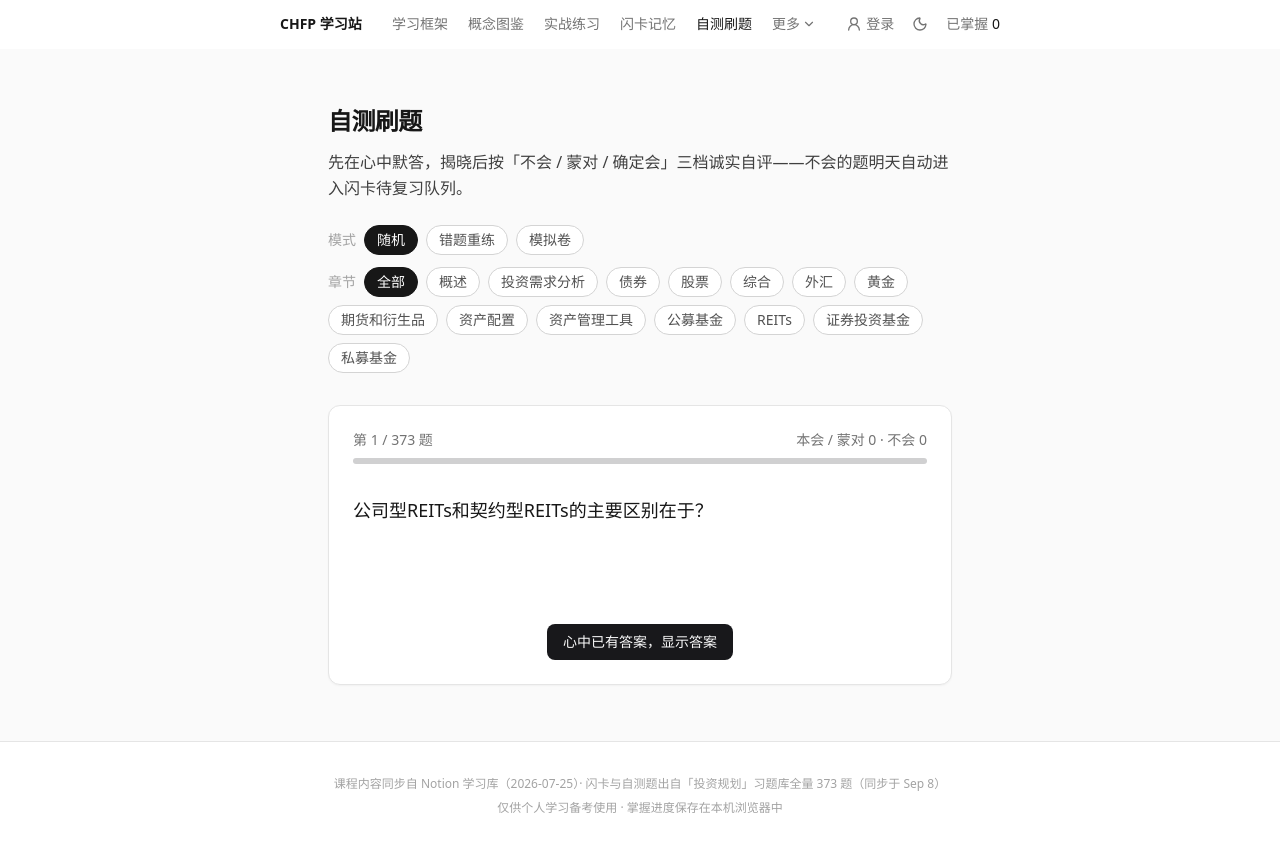
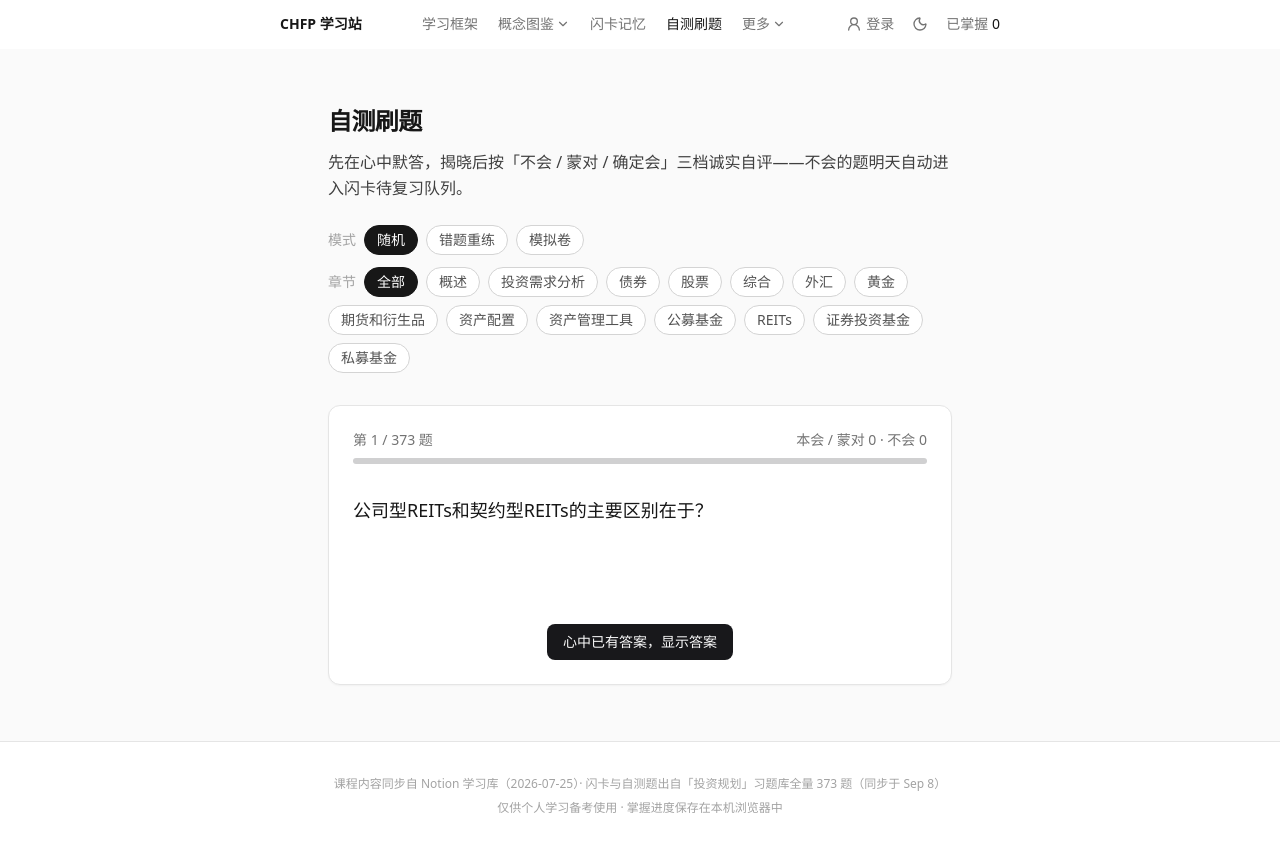
Before and after one commit to mogeko020715-wq/chfp-study-site, a React (Vite) app: page /quiz in a window 1280 px wide. Built offline with nearby package versions, Linux system fonts and the light colour scheme.

Commit message:
ui: 导航「概念图鉴」改为分组下拉（概念卡片 / 实战练习）
桌面导航收纳为：学习框架 · 概念图鉴▾ · 闪卡记忆 · 自测刷题 · 更多▾
移动端菜单保留完整平铺列表

```diff
--- a/src/sections/Nav.tsx
+++ b/src/sections/Nav.tsx
@@ -11,19 +11,28 @@ import {
   DropdownMenuTrigger,
 } from '@/components/ui/dropdown-menu'
 
-// 桌面导航：4 个主入口 +「更多」下拉；移动端菜单仍是完整列表
+// 桌面导航：主入口 +「概念图鉴」分组下拉（卡片/实战）+「更多」下拉；移动端菜单仍是完整列表
 const links = [
   { to: '/', label: '学习框架' },
-  { to: '/concepts', label: '概念图鉴' },
-  { to: '/practice', label: '实战练习' },
   { to: '/flashcards', label: '闪卡记忆' },
   { to: '/quiz', label: '自测刷题' },
+]
+const conceptLinks = [
+  { to: '/concepts', label: '概念卡片' },
+  { to: '/practice', label: '实战练习' },
 ]
 const moreLinks = [
   { to: '/news', label: '行业资讯' },
   { to: '/analysis', label: '数据复盘' },
 ]
-const allLinks = [links[0], ...moreLinks, ...links.slice(1)]
+const allLinks = [
+  links[0],
+  { to: '/concepts', label: '概念图鉴' },
+  conceptLinks[1],
+  links[1],
+  links[2],
+  ...moreLinks,
+]
 
 export default function Nav({ masteredCount }: { masteredCount: number }) {
   const [scrolled, setScrolled] = useState(() => window.scrollY > 12)
@@ -58,11 +67,40 @@ export default function Nav({ masteredCount }: { masteredCount: number }) {
           CHFP 学习站
         </Link>
         <nav className="hidden items-center gap-5 sm:flex">
-          {links.map((l) => (
+          <NavLink
+            to="/"
+            end
+            className={({ isActive }) =>
+              `text-sm transition-colors ${
+                isActive ? 'font-medium text-neutral-900' : 'text-neutral-500 hover:text-neutral-900'
+              }`
+            }
+          >
+            学习框架
+          </NavLink>
+          <DropdownMenu>
+            <DropdownMenuTrigger
+              className={`flex items-center gap-0.5 text-sm transition-colors outline-none ${
+                conceptLinks.some((l) => l.to === location.pathname)
+                  ? 'font-medium text-neutral-900'
+                  : 'text-neutral-500 hover:text-neutral-900'
+              }`}
+            >
+              概念图鉴
+              <ChevronDown className="h-3.5 w-3.5" />
+            </DropdownMenuTrigger>
+            <DropdownMenuContent align="start" className="min-w-32">
+              {conceptLinks.map((l) => (
+                <DropdownMenuItem key={l.to} asChild>
+                  <Link to={l.to}>{l.label}</Link>
+                </DropdownMenuItem>
+              ))}
+            </DropdownMenuContent>
+          </DropdownMenu>
+          {links.slice(1).map((l) => (
             <NavLink
               key={l.to}
               to={l.to}
-              end={l.to === '/'}
               className={({ isActive }) =>
                 `text-sm transition-colors ${
                   isActive ? 'font-medium text-neutral-900' : 'text-neutral-500 hover:text-neutral-900'
```
